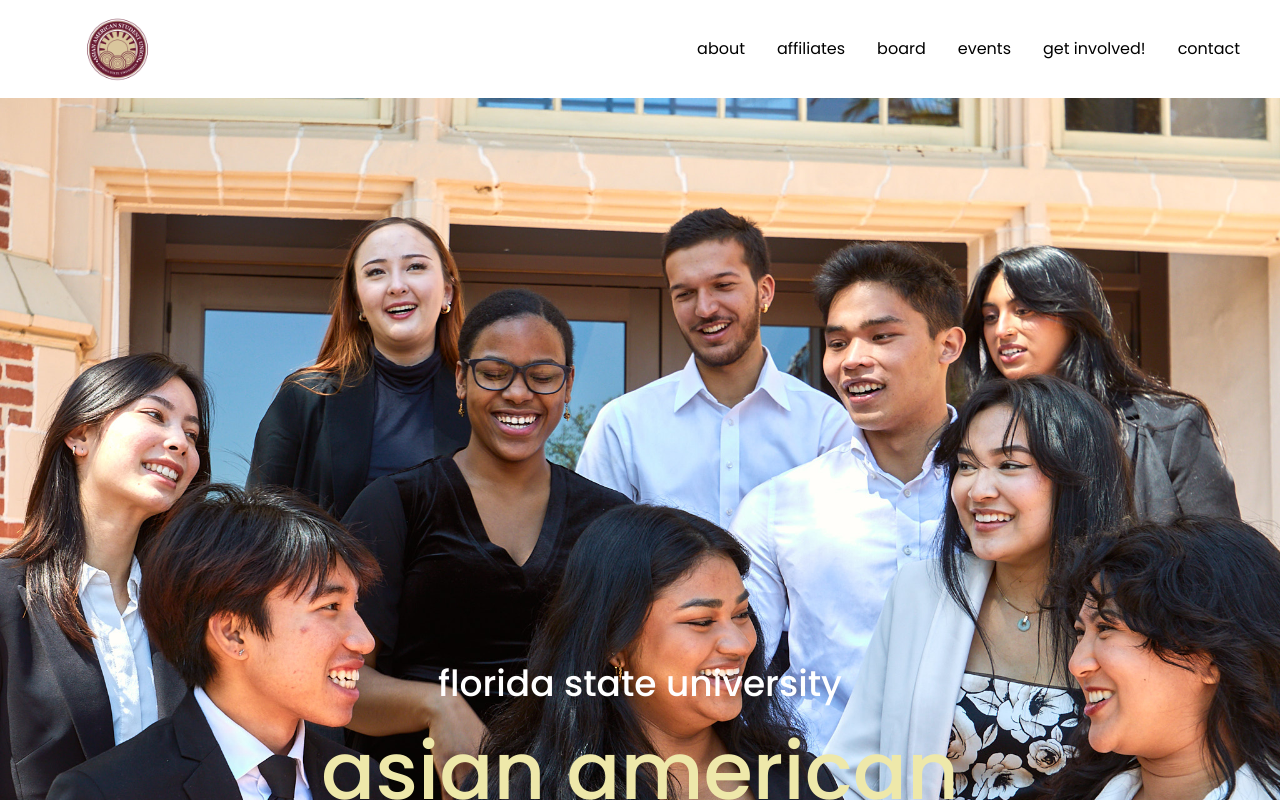
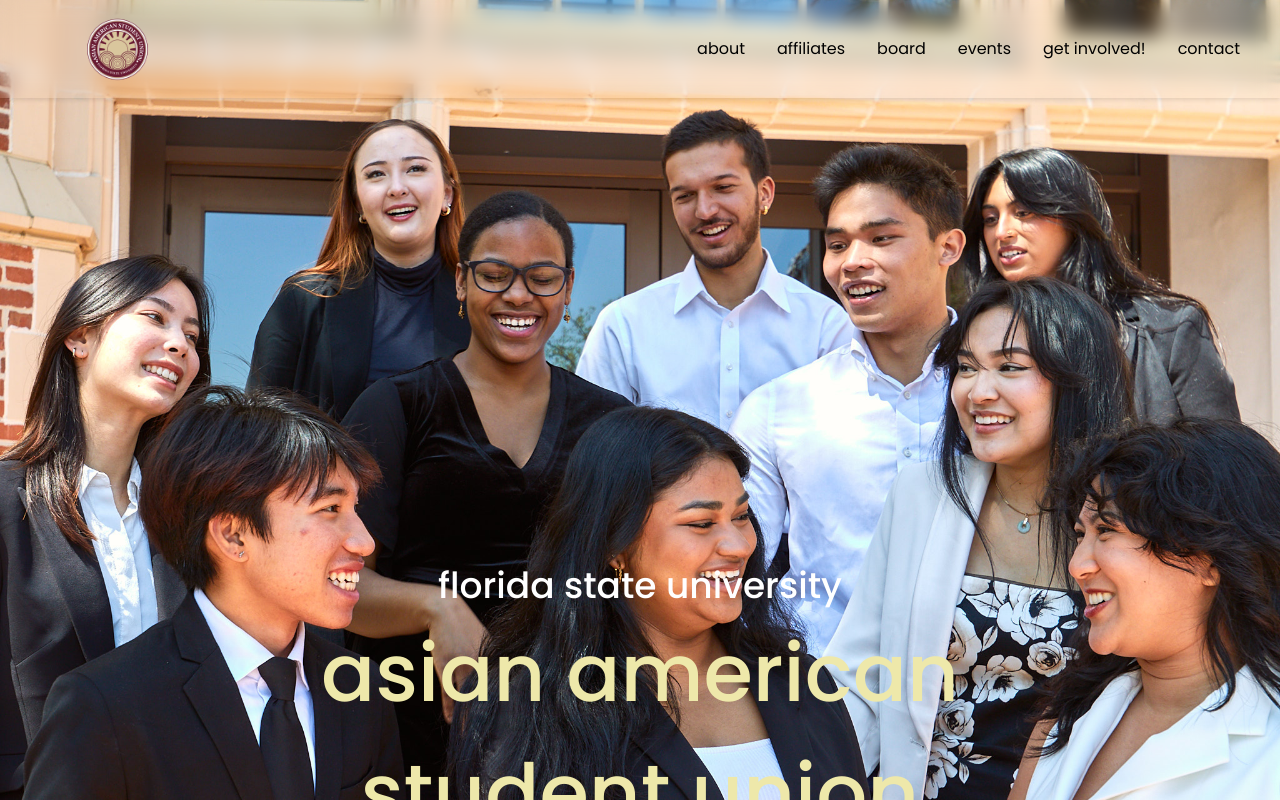
Before and after one commit to jul-san/fsu-aasu-website, a Next.js app: page / in a window 1280 px wide. Shown: the top 800 px of the page. Built offline with nearby package versions, Linux system fonts and the light colour scheme.

Commit message:
made it translucent

```diff
--- a/app/components/Navbar.tsx
+++ b/app/components/Navbar.tsx
@@ -16,9 +16,19 @@
   VStack,
 } from "@chakra-ui/react";
 import { HamburgerIcon, CloseIcon } from "@chakra-ui/icons";
+import Link from "next/link";
 
 export default function Navbar() {
   const { isOpen, onOpen, onClose } = useDisclosure();
+
+  const links = [
+    { name: "about", href: "/" },
+    { name: "affiliates", href: "/affiliates" },
+    { name: "board", href: "/board" },
+    { name: "events", href: "/events" },
+    { name: "get involved!", href: "/get-involved" },
+    { name: "contact", href: "/contact" },
+  ];
 
   return (
     <>
@@ -29,6 +39,15 @@
         px={[2, 4, 6]}
         py={[1, 2, 4]}
         padding="5%"
+        position='fixed'
+        top="0"
+        left="0"
+        right="0"
+        zIndex="10"
+        bg="transparent"
+        backdropFilter="blur(10px)"
+        boxShadow="0 2px 4px rgba(0, 0, 0, 0.1)" // Optional: Add shadow for better visibility
+
       >
         <Img
           src="/images/aasu-logo.jpeg"
@@ -54,24 +73,18 @@
           display={{ base: "none", md: "flex" }}
           fontWeight="600"
         >
-          {[
-            "about",
-            "affiliates",
-            "board",
-            "events",
-            "get involved!",
-            "contact",
-          ].map((item) => (
+          {links.map(({ name, href }) => (
+            <Link key={name} href={href} passHref>
               <Button
-              key={item}
                 colorScheme="transparent"
                 textColor="black"
                 fontWeight="lighter"
                 size="md"
                 maxWidth="auto"
               >
-              {item}
+                {name}
               </Button>
+            </Link>
           ))}
         </HStack>
       </Flex>
@@ -83,16 +96,9 @@
           <DrawerHeader />
           <DrawerBody>
             <VStack spacing="24px" fontWeight="600">
-              {[
-                "about",
-                "affiliates",
-                "board",
-                "events",
-                "get involved!",
-                "contact",
-              ].map((item) => (
+              {links.map(({ name, href }) => (
+                <Link key={name} href={href} passHref>
                   <Button
-                  key={item}
                     w="100%"
                     colorScheme="transparent"
                     textColor="black"
@@ -100,8 +106,9 @@
                     size="lg"
                     onClick={onClose}
                   >
-                  {item}
+                    {name}
                   </Button>
+                </Link>
               ))}
             </VStack>
           </DrawerBody>
```
Lines whose indentation alone changed are shown as unchanged.
